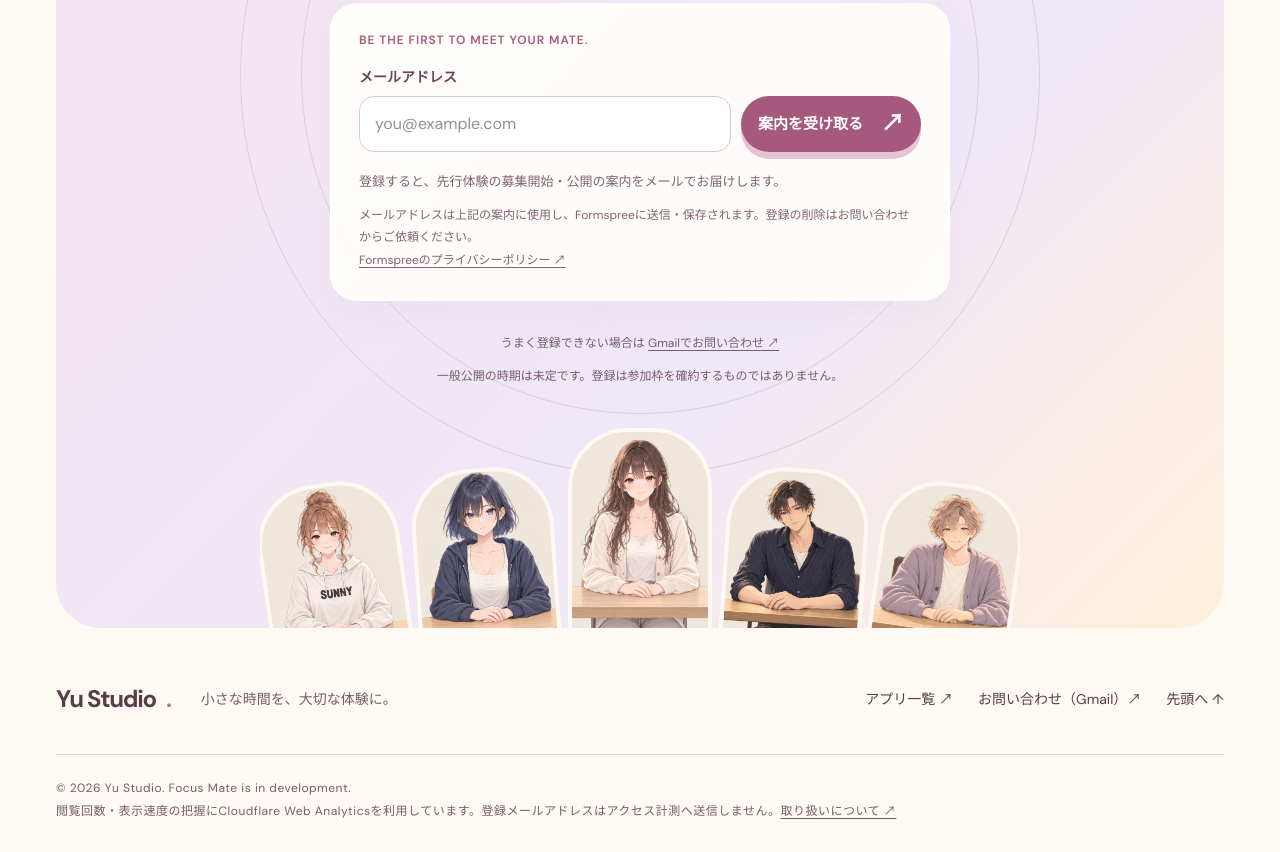
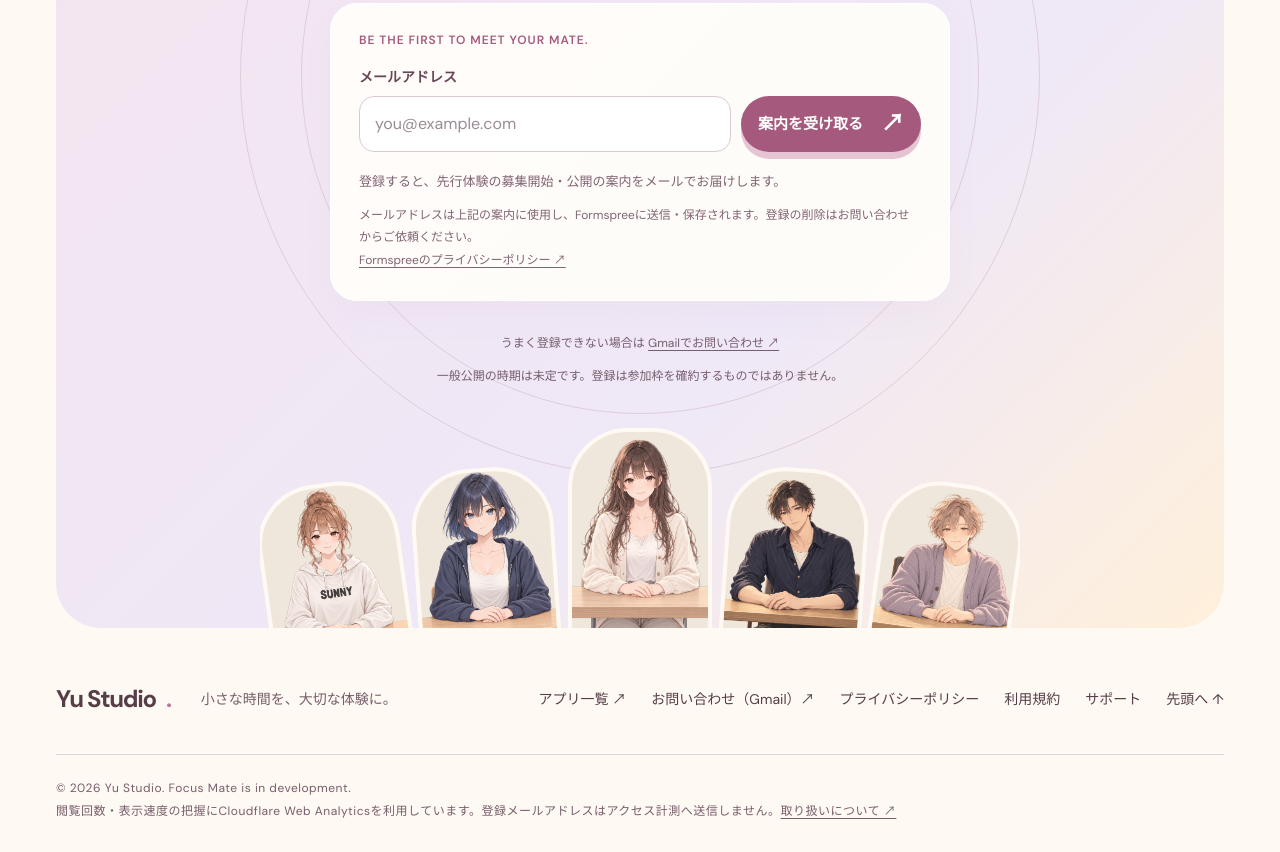
Before and after one commit to hy218355-bit/yu-studio-site, a plain HTML site: page focus-mate.html in a window 1280 px wide. Shown: the part 7249-8101 px from the top of the page. Drawn offline with Linux system fonts and the light colour scheme.

Commit message:
Link Focus Mate legal and support pages from the app homepage

```diff
--- a/focus-mate.html
+++ b/focus-mate.html
@@ -125,6 +125,6 @@
         <div class="waitlist-success" id="waitlist-success" role="status" tabindex="-1" hidden><span aria-hidden="true">✓</span><h3>登録を受け付けました。</h3><p>募集開始や公開のご案内を、登録したメールアドレスへお送りします。<br>相棒と会える日を、楽しみにお待ちください。</p></div>
       </div><p class="waitlist-help">うまく登録できない場合は <a id="interest-link" href="https://mail.google.com/mail/?view=cm&amp;fs=1&amp;to=hy218355%40gmail.com&amp;su=Focus%20Mate%20%E5%85%88%E8%A1%8C%E4%BD%93%E9%A8%93%E3%81%AE%E5%8F%82%E5%8A%A0%E5%B8%8C%E6%9C%9B&amp;body=Focus%20Mate%E3%81%AE%E5%85%88%E8%A1%8C%E4%BD%93%E9%A8%93%E3%81%AB%E8%88%88%E5%91%B3%E3%81%8C%E3%81%82%E3%82%8A%E3%81%BE%E3%81%99%E3%80%82" target="_blank" rel="noopener noreferrer">Gmailでお問い合わせ ↗</a><small>一般公開の時期は未定です。登録は参加枠を確約するものではありません。</small></p><div class="early-cast" aria-hidden="true"><img src="assets/focus-mate/v2/hinata-seated-cutout.webp" alt=""><img src="assets/focus-mate/v2/rin.webp" alt=""><img src="assets/focus-mate/v2/mizuki.webp" alt=""><img src="assets/focus-mate/v2/yuma.webp" alt=""><img src="assets/focus-mate/v2/sora.webp" alt=""></div></section>
   </main>
-  <footer class="footer shell"><a class="brand" href="index.html">Yu Studio<span class="brand-dot">.</span></a><span>小さな時間を、大切な体験に。</span><nav aria-label="フッターナビゲーション"><a href="index.html#apps">アプリ一覧 ↗</a><a href="https://mail.google.com/mail/?view=cm&amp;fs=1&amp;to=hy218355%40gmail.com&amp;su=Focus%20Mate%20%E3%81%8A%E5%95%8F%E3%81%84%E5%90%88%E3%82%8F%E3%81%9B" target="_blank" rel="noopener noreferrer">お問い合わせ（Gmail）↗</a><a href="#top">先頭へ ↑</a></nav><small>© 2026 Yu Studio. Focus Mate is in development.<br>閲覧回数・表示速度の把握にCloudflare Web Analyticsを利用しています。登録メールアドレスはアクセス計測へ送信しません。<a href="https://www.cloudflare.com/privacypolicy/" target="_blank" rel="noopener noreferrer" style="text-decoration:underline;text-underline-offset:3px">取り扱いについて ↗</a></small></footer>
+  <footer class="footer shell"><a class="brand" href="index.html">Yu Studio<span class="brand-dot">.</span></a><span>小さな時間を、大切な体験に。</span><nav aria-label="フッターナビゲーション"><a href="index.html#apps">アプリ一覧 ↗</a><a href="https://mail.google.com/mail/?view=cm&amp;fs=1&amp;to=hy218355%40gmail.com&amp;su=Focus%20Mate%20%E3%81%8A%E5%95%8F%E3%81%84%E5%90%88%E3%82%8F%E3%81%9B" target="_blank" rel="noopener noreferrer">お問い合わせ（Gmail）↗</a><a href="/focus-mate/legal/privacy">プライバシーポリシー</a><a href="/focus-mate/legal/terms">利用規約</a><a href="/focus-mate/legal/support">サポート</a><a href="#top">先頭へ ↑</a></nav><small>© 2026 Yu Studio. Focus Mate is in development.<br>閲覧回数・表示速度の把握にCloudflare Web Analyticsを利用しています。登録メールアドレスはアクセス計測へ送信しません。<a href="https://www.cloudflare.com/privacypolicy/" target="_blank" rel="noopener noreferrer" style="text-decoration:underline;text-underline-offset:3px">取り扱いについて ↗</a></small></footer>
 </body>
 </html>
```
